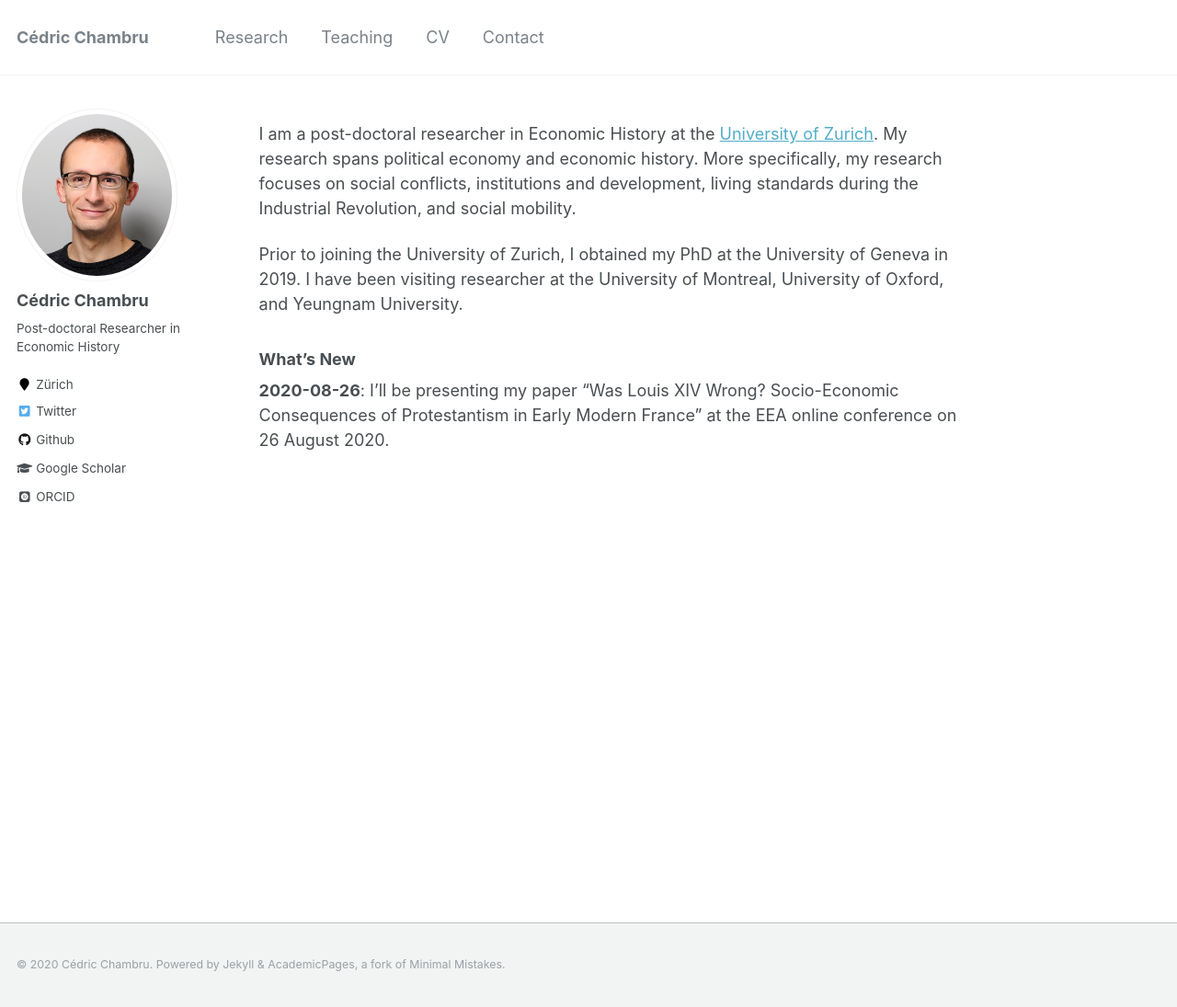
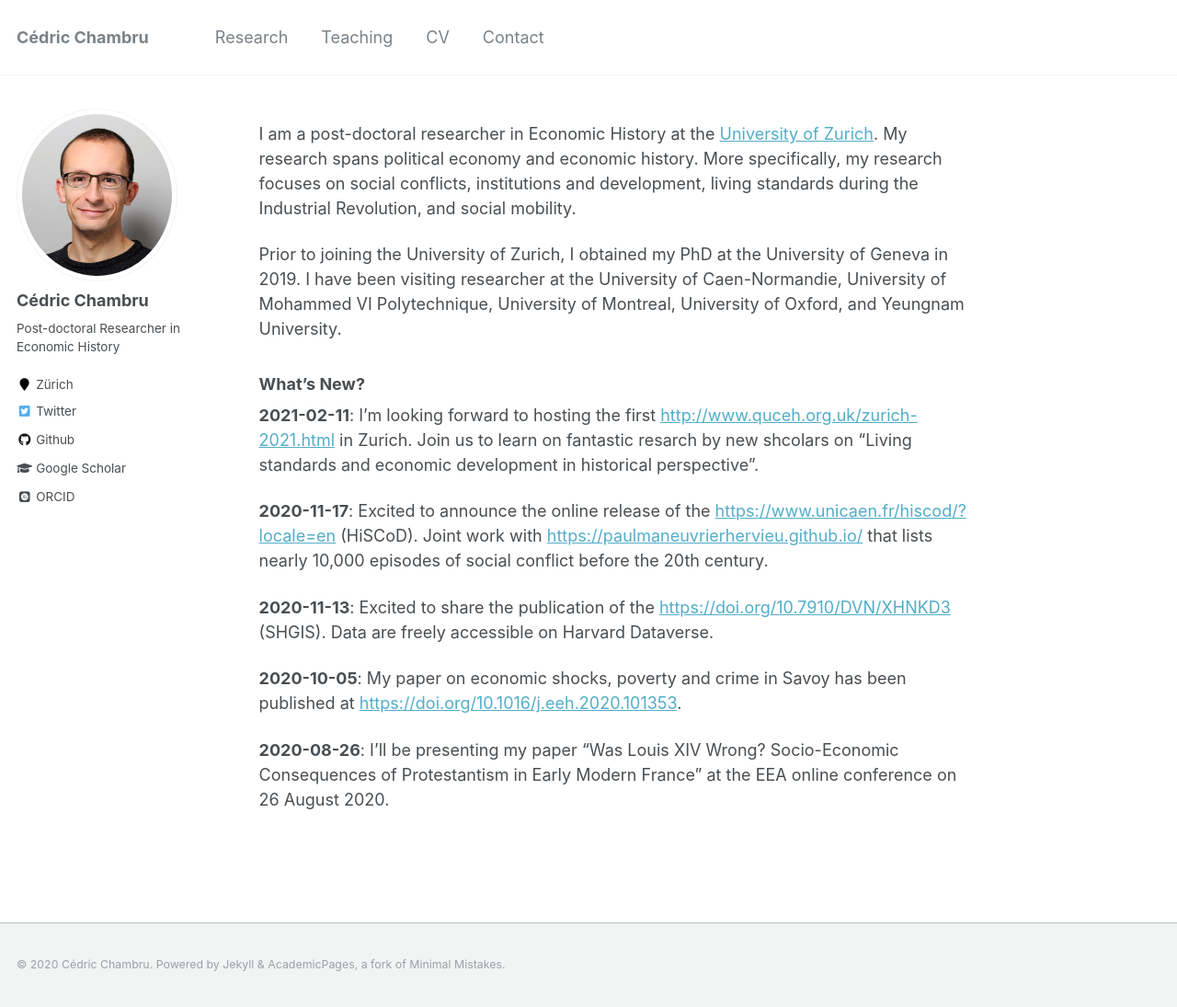
Before and after one commit to CedricChambru/CedricChambru.github.io, a Jekyll site: the page built from _pages/about.md, in a window 1280 px wide and 1095 px high. Shown: the whole window at 92% size. Built offline with Jekyll 4.4.1, drawn with Linux system fonts in a browser that asks for light colours; some web fonts are replaced.

Commit message:
Update about.md

```diff
--- a/_pages/about.md
+++ b/_pages/about.md
@@ -8,13 +8,9 @@ redirect_from:
   - /about.html
 ---
 
-I am a post-doctoral researcher in Economic History at the [University of Zurich](https://www.econ.uzh.ch/en/people/researchers/chambru.html).
-My research spans political economy and economic history. More specifically, my research focuses
-on social conflicts, institutions and development, living standards during
-the Industrial Revolution, and social mobility.
+I am a post-doctoral researcher in Economic History at the [University of Zurich](https://www.econ.uzh.ch/en/people/researchers/chambru.html). My research spans political economy and economic history. More specifically, my research focuses on social conflicts, institutions and development, living standards during the Industrial Revolution, and social mobility.
 
-Prior to joining the University of Zurich, I obtained my PhD at the University of Geneva in 2019.
-I have been visiting researcher at the University of Montreal, University of Oxford, and Yeungnam University.
+Prior to joining the University of Zurich, I obtained my PhD at the University of Geneva in 2019. I have been visiting researcher at the University of Caen-Normandie, University of Mohammed VI Polytechnique, University of Montreal, University of Oxford, and Yeungnam University.
 
 
 
@@ -22,6 +18,14 @@ I have been visiting researcher at the University of Montreal, University of Oxf
 
 
 
-### What's New
+### What's New?
+
+**2021-02-11**: I'm looking forward to hosting the first [http://www.quceh.org.uk/zurich-2021.html](Virtual FRESH Meeting) in Zurich. Join us to learn on fantastic resarch by new shcolars on "Living standards and economic development in historical perspective".
+
+**2020-11-17**: Excited to announce the online release of the [https://www.unicaen.fr/hiscod/?locale=en](Historical Social Conflict Database) (HiSCoD). Joint work with [https://paulmaneuvrierhervieu.github.io/](Paul Maneuvrier-Hervieu) that lists nearly 10,000 episodes of social conflict before the 20th century.
+
+**2020-11-13**: Excited to share the publication of the [https://doi.org/10.7910/DVN/XHNKD3](Savoy Historical Geographic Information System) (SHGIS). Data are freely accessible on Harvard Dataverse.
+
+**2020-10-05**: My paper on economic shocks, poverty and crime in Savoy has been published at [https://doi.org/10.1016/j.eeh.2020.101353](Explorations in Economic History).
 
 **2020-08-26**: I'll be presenting my paper  "Was Louis XIV Wrong? Socio-Economic Consequences of Protestantism in Early Modern France" at the EEA online conference on 26 August 2020.
```
